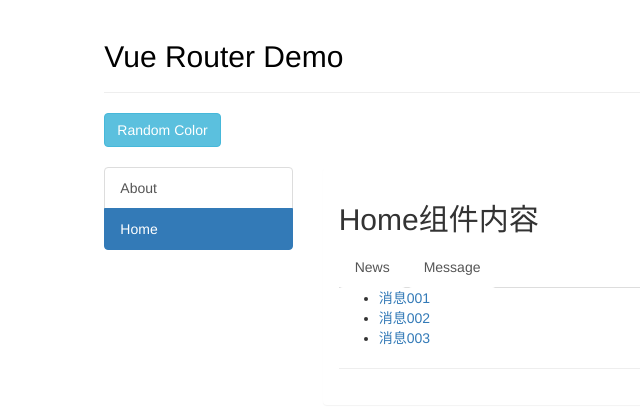
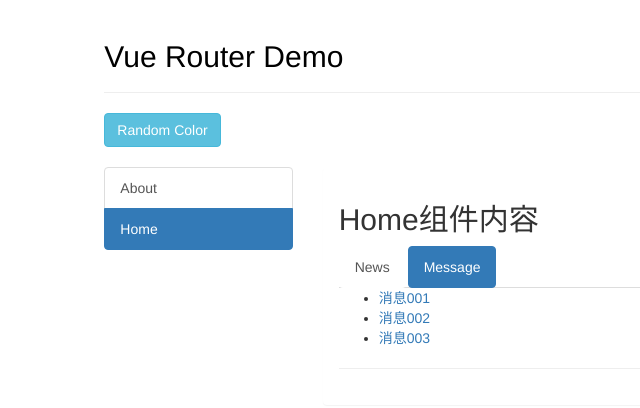
Before and after one commit to Ranran0036/vuePractise, a Vue app: page /MyHome/HomeMessage in a window 1280 px wide. Shown: the top 408 px of the page, without its empty margins (114-754 px from the left). Built offline with nearby package versions, Linux system fonts and the light colour scheme.

Commit message:
solve  : parrent route lose active_2

```diff
--- a/src/pages/MyHome.vue
+++ b/src/pages/MyHome.vue
@@ -6,11 +6,11 @@
         <div>
             <ul class="nav nav-tabs">
                 <li>
-                    <router-link class="list-group-item" active-class="active" to="/MyHome/homenews">News</router-link>
+                    <router-link class="list-group-item" active-class="active" to="/MyHome/HomeNews">News</router-link>
                 </li>
                 <li>
                     <!-- to路径大小写不一致虽然不导致跳转bug 但是会出现点击子路由 父路由失去active样式 -->
-                    <router-link class="list-group-item" active-class="active" to="/MyHome/homemessage">Message</router-link>
+                    <router-link class="list-group-item" active-class="active" to="/MyHome/HomeMessage">Message</router-link>
                 </li>
             </ul>
             <router-view></router-view>
```
